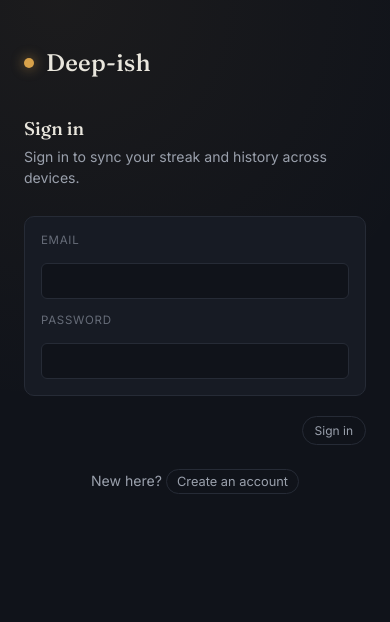
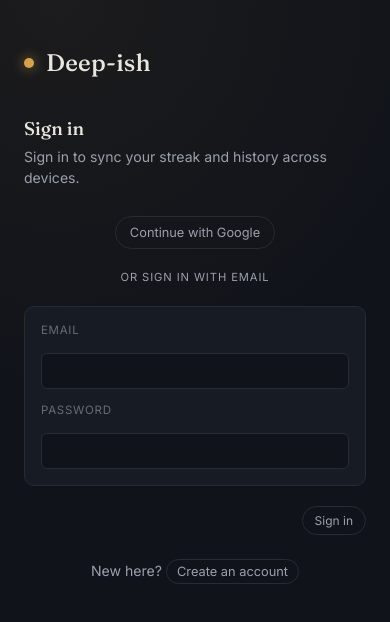
Before and after one commit to ArcaneIrvine/Deep-ish, a React (Vite) app in the folder client/: page / in a window 390 px wide. Shown: the top 622 px of the page. Built offline with nearby package versions, Linux system fonts and the light colour scheme; no server answers.

Commit message:
Fix mobile black text in History; add Google sign-in

```diff
--- a/client/src/App.css
+++ b/client/src/App.css
@@ -601,6 +601,7 @@
   cursor: pointer;
   text-align: left;
   font-family: var(--font-display);
+  color: var(--text);
 }
 
 .history-category-row:hover {
@@ -610,6 +611,7 @@
 .history-category-name {
   font-size: 0.98rem;
   font-weight: 500;
+  color: var(--text);
 }
 
 .history-category-count {
@@ -649,6 +651,7 @@
   cursor: pointer;
   text-align: left;
   font-family: inherit;
+  color: var(--text);
 }
 
 .history-item-row:hover .history-topic {
--- a/client/src/components/Login.jsx
+++ b/client/src/components/Login.jsx
@@ -8,6 +8,25 @@ export default function Login() {
   const [busy, setBusy] = useState(false);
   const [error, setError] = useState(null);
   const [checkEmail, setCheckEmail] = useState(false);
+  const [googleBusy, setGoogleBusy] = useState(false);
+
+  async function handleGoogle() {
+    setError(null);
+    setGoogleBusy(true);
+    try {
+      const { error } = await supabase.auth.signInWithOAuth({
+        provider: "google",
+        options: { redirectTo: window.location.origin },
+      });
+      if (error) throw error;
+      // On success the browser navigates away to Google, then back — no
+      // further code runs here; App.jsx's onAuthStateChange picks up the
+      // new session once the redirect completes.
+    } catch (err) {
+      setError(err.message || "Something went wrong.");
+      setGoogleBusy(false);
+    }
+  }
 
   async function handleSubmit(e) {
     e.preventDefault();
@@ -76,6 +95,19 @@ export default function Login() {
 
           {error && <p className="state-message error">{error}</p>}
 
+          <div className="reset-row" style={{ justifyContent: "center", marginBottom: 20 }}>
+            <button className="reroll-btn" onClick={handleGoogle} disabled={googleBusy} type="button">
+              {googleBusy ? "Redirecting…" : "Continue with Google"}
+            </button>
+          </div>
+
+          <p
+            className="section-sub"
+            style={{ textAlign: "center", margin: "0 0 20px", textTransform: "uppercase", fontSize: "0.7rem", letterSpacing: "0.08em" }}
+          >
+            or {mode === "signin" ? "sign in" : "sign up"} with email
+          </p>
+
           <form onSubmit={handleSubmit}>
             <div className="deepen-picker" style={{ marginBottom: 20 }}>
               <div className="rec-block-label">Email</div>
```
Also changed, not shown: 1 other file (tests, documents, lock files or other folders).
